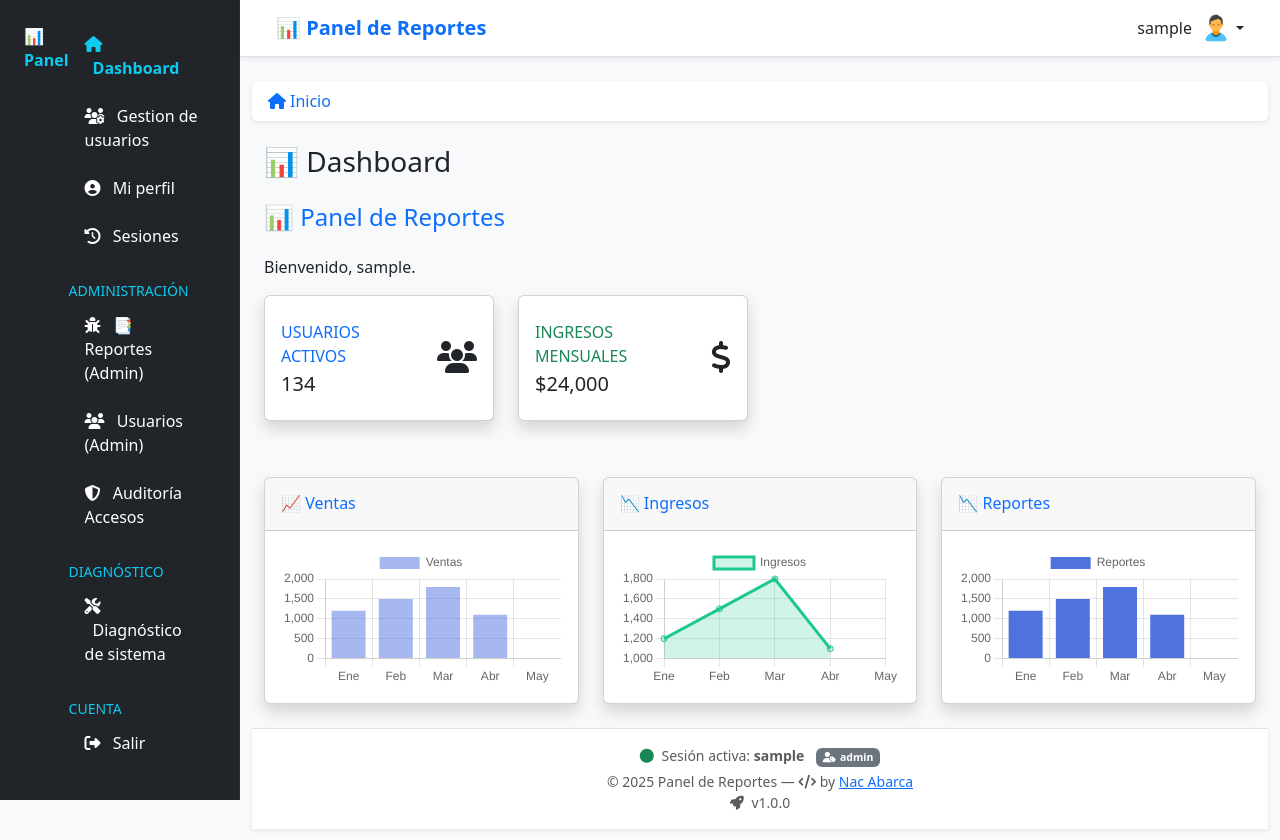
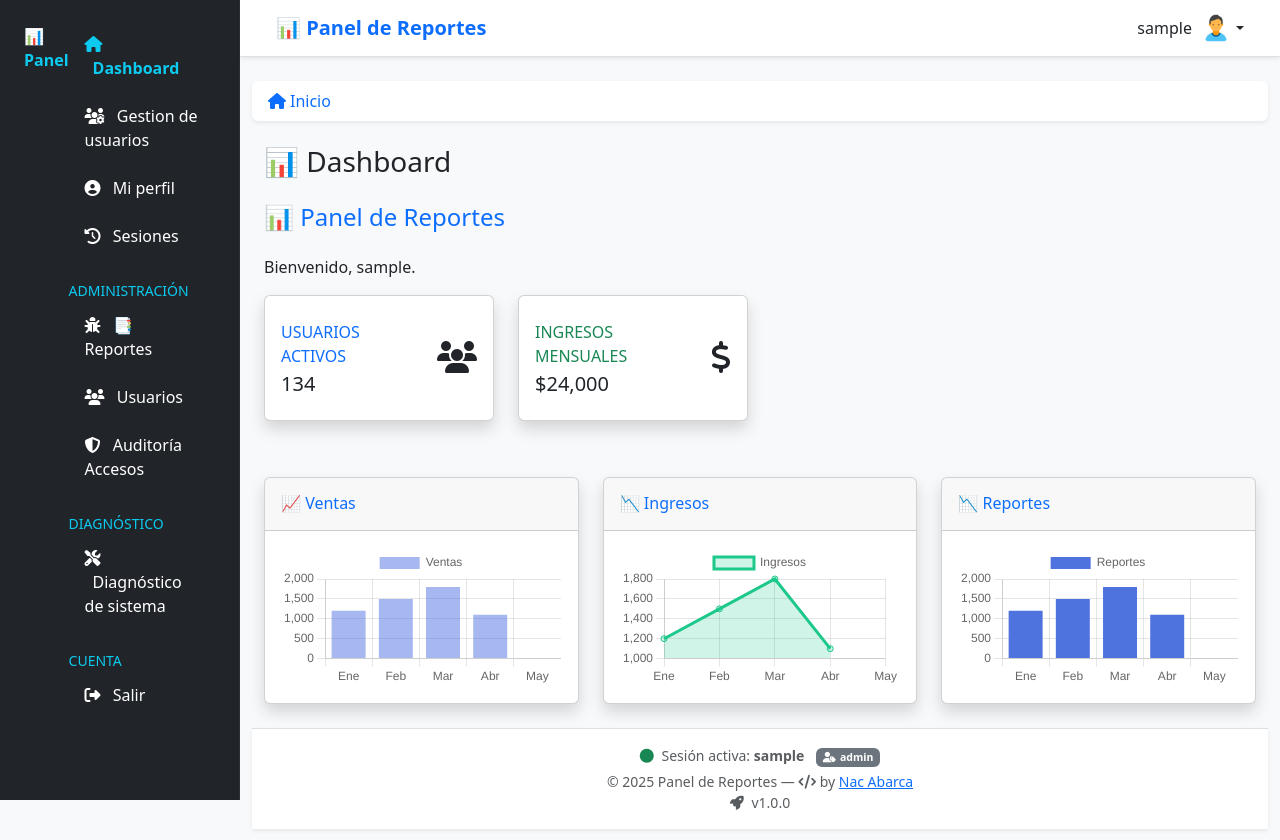
Before and after one commit to NacAbarca/report-dashboard, a PHP site: page / in a window 1280 px wide. Shown: the top 840 px of the page. Run offline with PHP 8.4, Linux system fonts and the light colour scheme; the visitor is signed in with stand-in values (Sample User, id 1); data that the repository does not hold is empty.

```diff
--- a/components/menu.php
+++ b/components/menu.php
@@ -34,13 +34,13 @@ $menu = [
     'roles' => ['admin']
   ],
   [
-    'title' => '📑 Reportes (Admin)',
+    'title' => '📑 Reportes',
     'url' => '/admin/reportes.php',
     'icon' => 'fas fa-bug',
     'roles' => ['admin']
   ],
   [
-    'title' => 'Usuarios (Admin)',
+    'title' => 'Usuarios',
     'url' => '/admin/usuarios.php',
     'icon' => 'fas fa-users',
     'roles' => ['admin']
```
